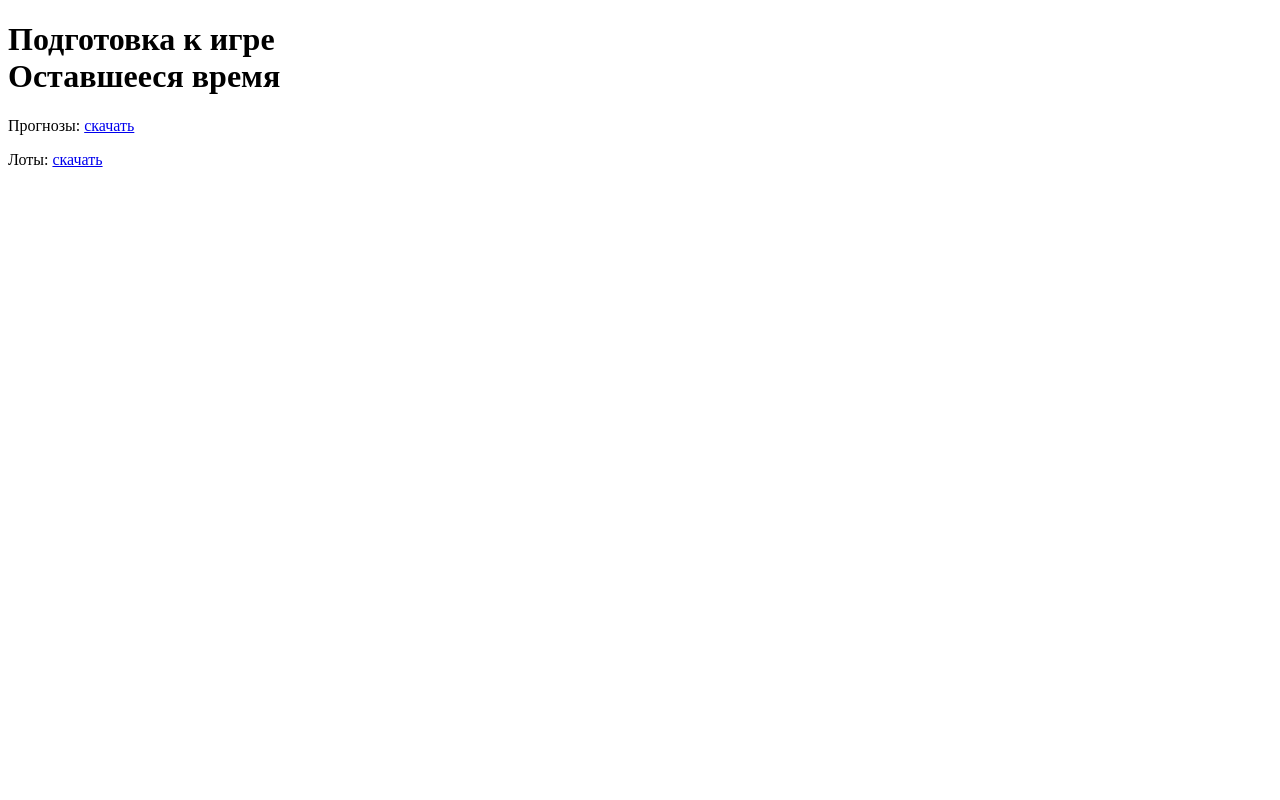
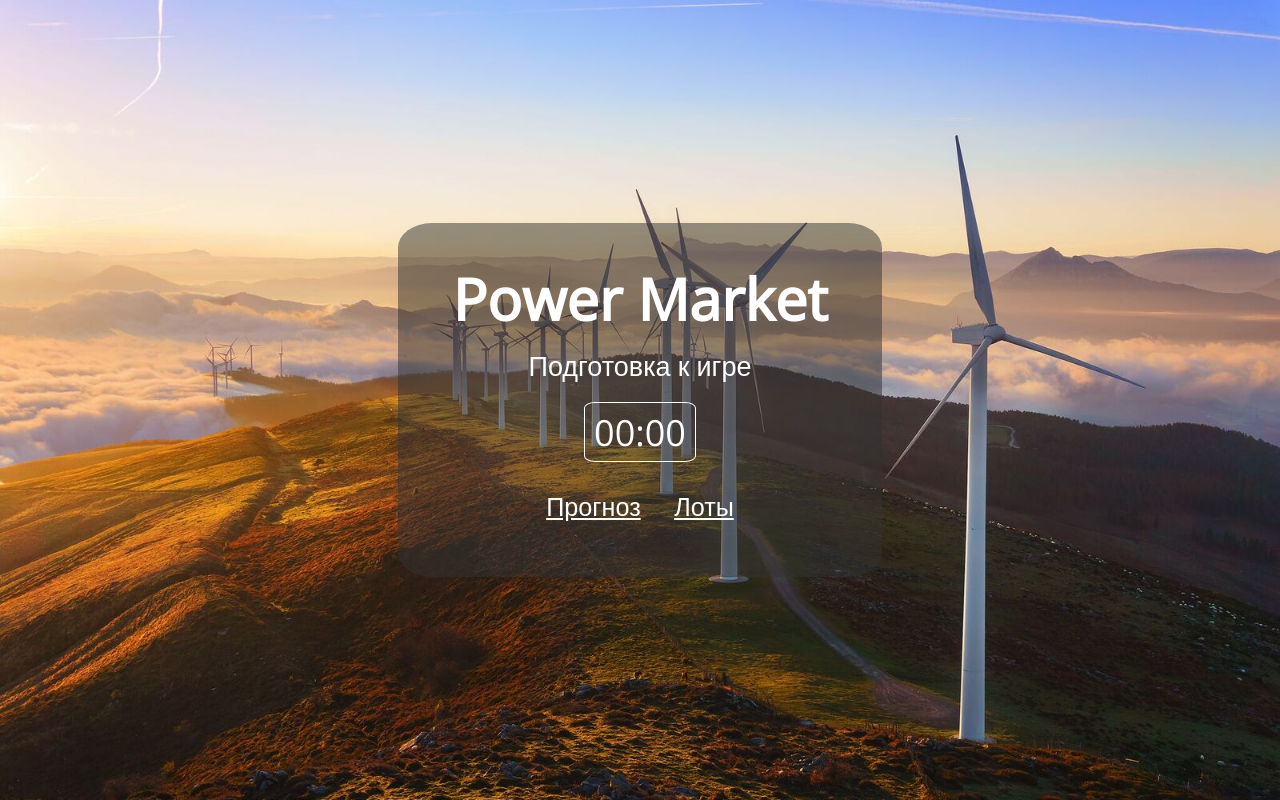
Before and after one commit to Zeryoshka/first_course-work, a Flask app: template app/templates/preparing-for-game_template.html in a window 1280 px wide. Run offline with Flask 2, Linux system fonts and the light colour scheme; the template is opened without the code that fills it: most values are stand-ins (such as "Sample title", 1, 10 or a date in 2020); some libraries are stand-ins or nearby versions.

Commit message:
Заменил старый шаблон на новый

```diff
--- a/app/templates/preparing-for-game_template.html
+++ b/app/templates/preparing-for-game_template.html
@@ -3,17 +3,28 @@
 <head>
     <meta charset="UTF-8">
     <meta name="viewport" content="width=device-width, initial-scale=1.0">
-    <title>Preparing for game</title>
+    <link rel="preconnect" href="https://fonts.gstatic.com">
+    <link href="https://fonts.googleapis.com/css2?family=Open+Sans:wght@300&display=swap" rel="stylesheet">
+    <link rel="stylesheet" href="preparing-for-game.css">
+
     <script src="https://ajax.googleapis.com/ajax/libs/jquery/3.1.1/jquery.min.js"></script>
+    <script src="{{url_for('static', filename='javascript/preparing_for_game.js')}}">
+        renderPage({{left_time}});
+    </script>
+    <title>Power Market</title>
 </head>
 <body>
-    <script src="{{url_for('static', filename='javascript/preparing_for_game.js')}}">
-    </script>
-    <script>
-        renderPage({{left_time}});
-    </script>
-    <h1>Подготовка к игре <br> Оставшееся время <span id="left-time"></span></h1>
-    <p> Прогнозы: <a href="{{url_for('static', filename=prediction_file)}}" download="">скачать</a> </p>
-    <p> Лоты: <a href="{{url_for('static', filename=lots_file)}}" download="">скачать</a> </p>
+    <div class="main-container">
+        <h1 class="main-container__header">Power Market</h1>
+        <div class='main-container__status-block status-block'>
+            <p class="status-block__message">Подготовка к игре</p>
+            <div class="status-block__count-down" id="left-time">00:00</div>
+        </div>
+
+        <div class="main-container__links">
+            <a class="main-container__link" href="{{url_for('static', filename=prediction_file)}}" download="">Прогноз</a>
+            <a class="main-container__link" href="{{url_for('static', filename=lots_file)}}" download="">Лоты</a>
+        </div>
+    </div>
 </body>
 </html>
```
